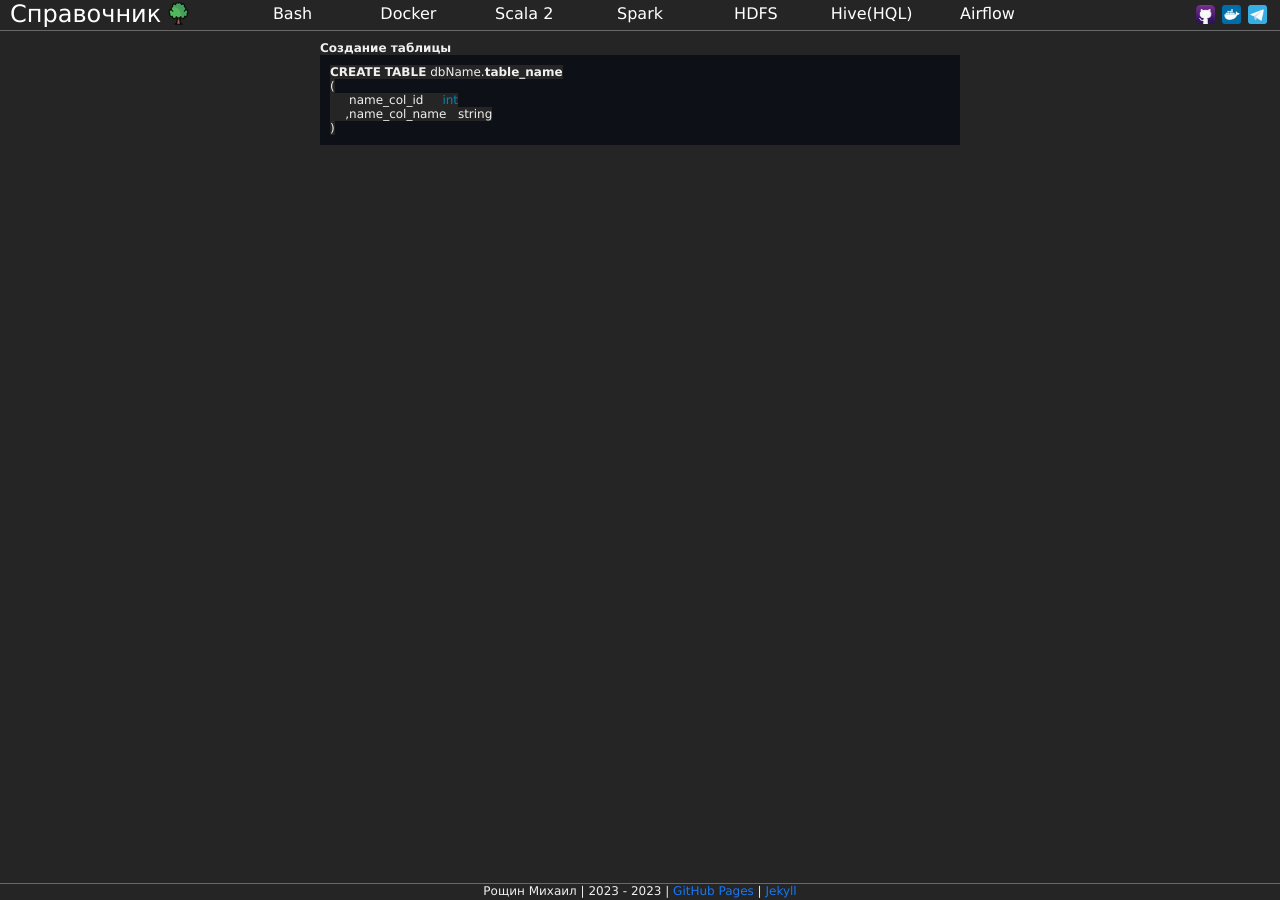
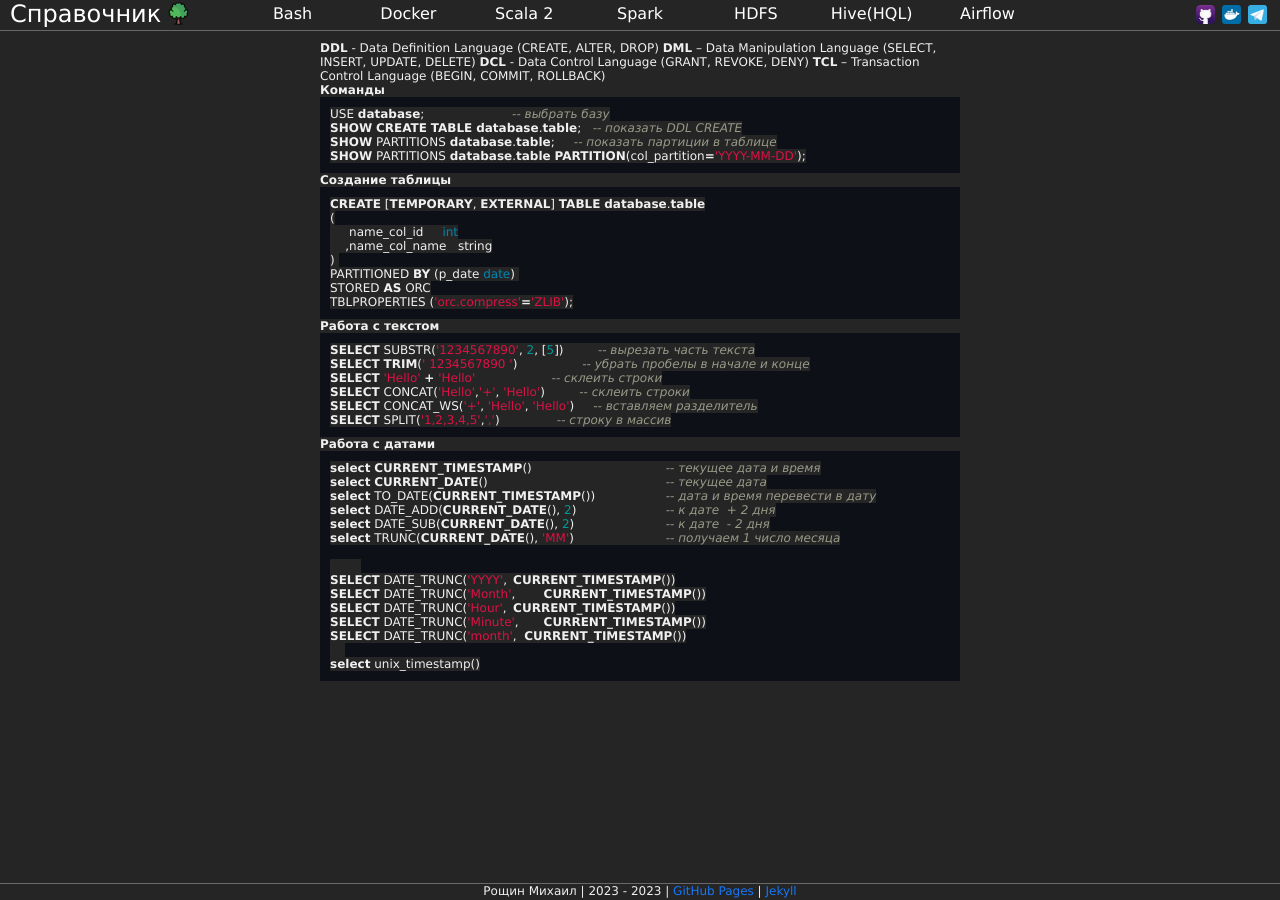
Before and after one commit to RoshchinMU/RoshchinMU.github.io, a Jekyll site: the page built from _posts/Hive/2000-01-01-main.md, in a window 1280 px wide. Built offline with Jekyll 4.4.1, drawn with Linux system fonts in a browser that asks for light colours.

Commit message:
Hive 2023-05-24

````diff
--- a/_posts/Hive/2000-01-01-main.md
+++ b/_posts/Hive/2000-01-01-main.md
@@ -2,12 +2,56 @@
 layout: default
 permalink: /Hive
 ---
+**DDL** - Data Definition Language (CREATE, ALTER, DROP)
+**DML** – Data Manipulation Language (SELECT, INSERT, UPDATE, DELETE)
+**DCL** - Data Control Language (GRANT, REVOKE, DENY)
+**TCL** – Transaction Control Language (BEGIN, COMMIT, ROLLBACK)
+
+**Команды**
+```sql
+USE database;                       -- выбрать базу
+SHOW CREATE TABLE database.table;   -- показать DDL CREATE
+SHOW PARTITIONS database.table;     -- показать партиции в таблице
+SHOW PARTITIONS database.table PARTITION(col_partition='YYYY-MM-DD');
+```
 
 **Создание таблицы**
 ```sql
-CREATE TABLE dbName.table_name
+CREATE [TEMPORARY, EXTERNAL] TABLE database.table
 (
      name_col_id     int
     ,name_col_name   string
 )
+PARTITIONED BY (p_date date)
+STORED AS ORC
+TBLPROPERTIES ('orc.compress'='ZLIB');
 ```
+
+**Работа с текстом**
+```sql
+SELECT SUBSTR('1234567890', 2, [5])         -- вырезать часть текста
+SELECT TRIM(' 1234567890 ')                 -- убрать пробелы в начале и конце
+SELECT 'Hello' + 'Hello'                    -- склеить строки
+SELECT CONCAT('Hello','+', 'Hello')         -- склеить строки
+SELECT CONCAT_WS('+', 'Hello', 'Hello')     -- вставляем разделитель
+SELECT SPLIT('1,2,3,4,5',',')               -- строку в массив
+```
+
+**Работа с датами**
+```sql
+select CURRENT_TIMESTAMP() 					-- текущее дата и время
+select CURRENT_DATE()						-- текущее дата
+select TO_DATE(CURRENT_TIMESTAMP())			-- дата и время перевести в дату
+select DATE_ADD(CURRENT_DATE(), 2) 			-- к дате  + 2 дня
+select DATE_SUB(CURRENT_DATE(), 2)			-- к дате  - 2 дня
+select TRUNC(CURRENT_DATE(), 'MM')			-- получаем 1 число месяца
+
+
+SELECT DATE_TRUNC('YYYY', 	CURRENT_TIMESTAMP())
+SELECT DATE_TRUNC('Month',	CURRENT_TIMESTAMP())
+SELECT DATE_TRUNC('Hour',	CURRENT_TIMESTAMP())
+SELECT DATE_TRUNC('Minute',	CURRENT_TIMESTAMP())
+SELECT DATE_TRUNC('month',  CURRENT_TIMESTAMP())
+
+select unix_timestamp()
+```
````
